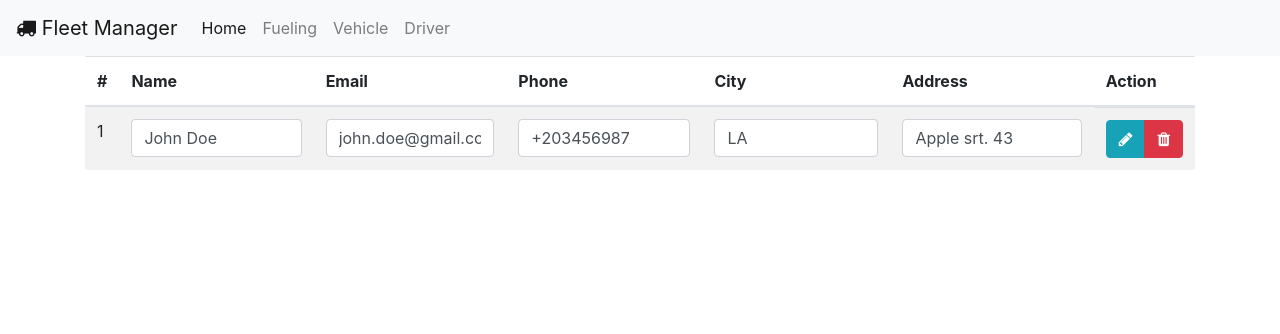
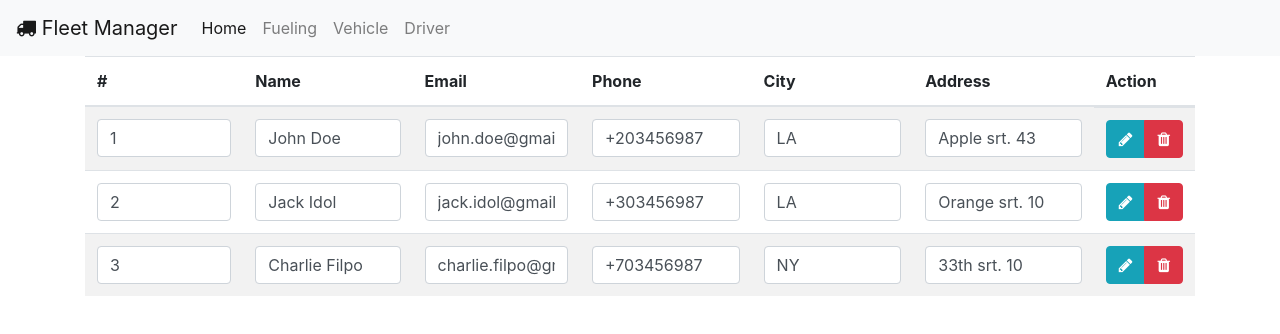
Before and after one commit to Vatibor/fleet-manager-nettuts, an Angular app: page / in a window 1280 px wide. Shown: the top 334 px of the page. Built offline with nearby package versions, Linux system fonts and the light colour scheme.

Commit message:
use ngFor to get data

```diff
--- a/src/app/part/data-table/data-table.component.html
+++ b/src/app/part/data-table/data-table.component.html
@@ -11,34 +11,14 @@
         </tr>
     </thead>
     <tbody>
-        <tr>
-            <td>
-                {{ list[0].id }}
+        <tr *ngFor="let row of list">
+            <td *ngFor="let col of cols">
+                <app-data-cell [cellValue]="row[col.key]"></app-data-cell>
             </td>
-            <td>
-                <app-data-cell [cellValue]="list[0].name"></app-data-cell>
 
-            </td>
-            <td>
-                <app-data-cell [cellValue]="list[0].email"></app-data-cell>
-
-            </td>
-            <td>
-                <app-data-cell [cellValue]="list[0].phone"></app-data-cell>
-            </td>
-            <td>
-                <app-data-cell [cellValue]="list[0].city"></app-data-cell>
-            </td>
-            <td>
-                <app-data-cell [cellValue]="list[0].address"></app-data-cell>
-            </td>
             <td class="btn-group">
-                <button
-                    class="btn btn-info"
-                    (click)="onUpdate('update')"><i class="fa fa-pencil"></i></button>
-                <button
-                    class="btn btn-danger"
-                    (click)="onDelete('any data')"><i [class]="deleteIconClass"></i></button>
+                <button class="btn btn-info" (click)="onUpdate('update')"><i class="fa fa-pencil"></i></button>
+                <button class="btn btn-danger" (click)="onDelete('any data')"><i [class]="deleteIconClass"></i></button>
             </td>
         </tr>
     </tbody>
--- a/src/app/service/base.service.ts
+++ b/src/app/service/base.service.ts
@@ -13,6 +13,22 @@ export class BaseService {
         phone: "+203456987",
         city: "LA",
         address: "Apple srt. 43",
+      },
+      {
+        id: 2,
+        name: "Jack Idol",
+        email: "jack.idol@gmail.com",
+        phone: "+303456987",
+        city: "LA",
+        address: "Orange srt. 10",
+      },
+      {
+        id: 3,
+        name: "Charlie Filpo",
+        email: "charlie.filpo@gmail.com",
+        phone: "+703456987",
+        city: "NY",
+        address: "33th srt. 10",
       }
     ],
     vehicles: [
```
